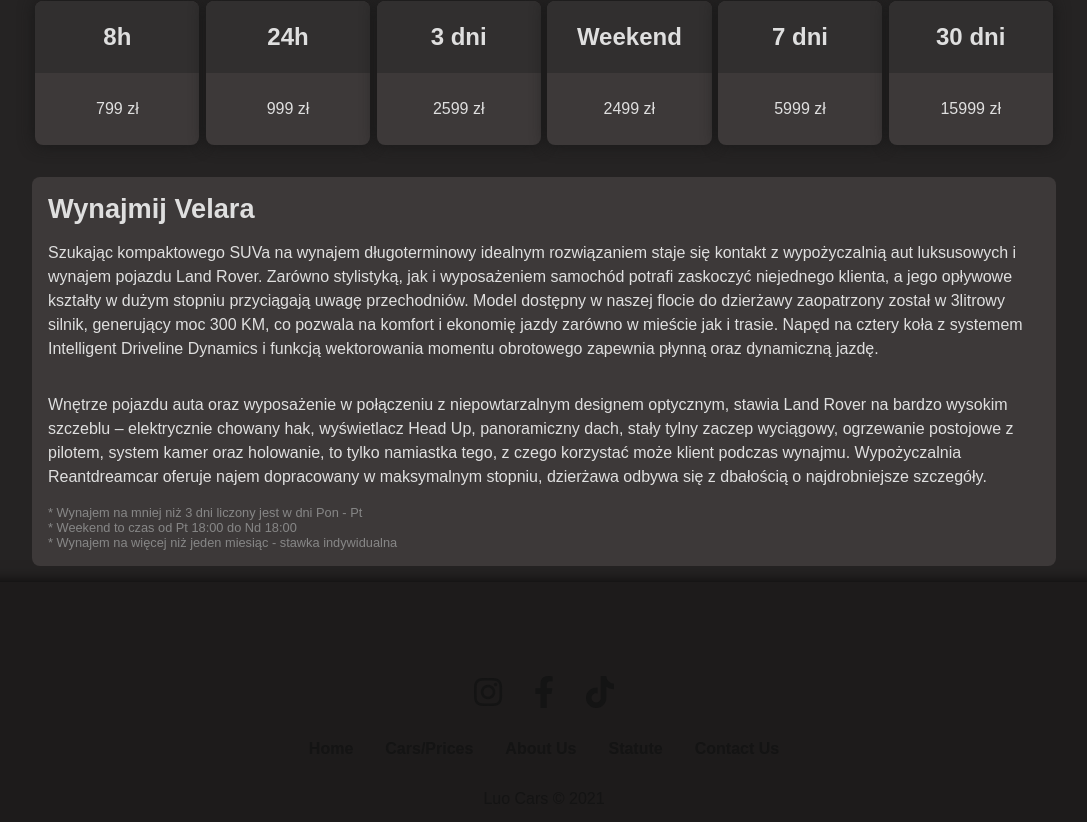
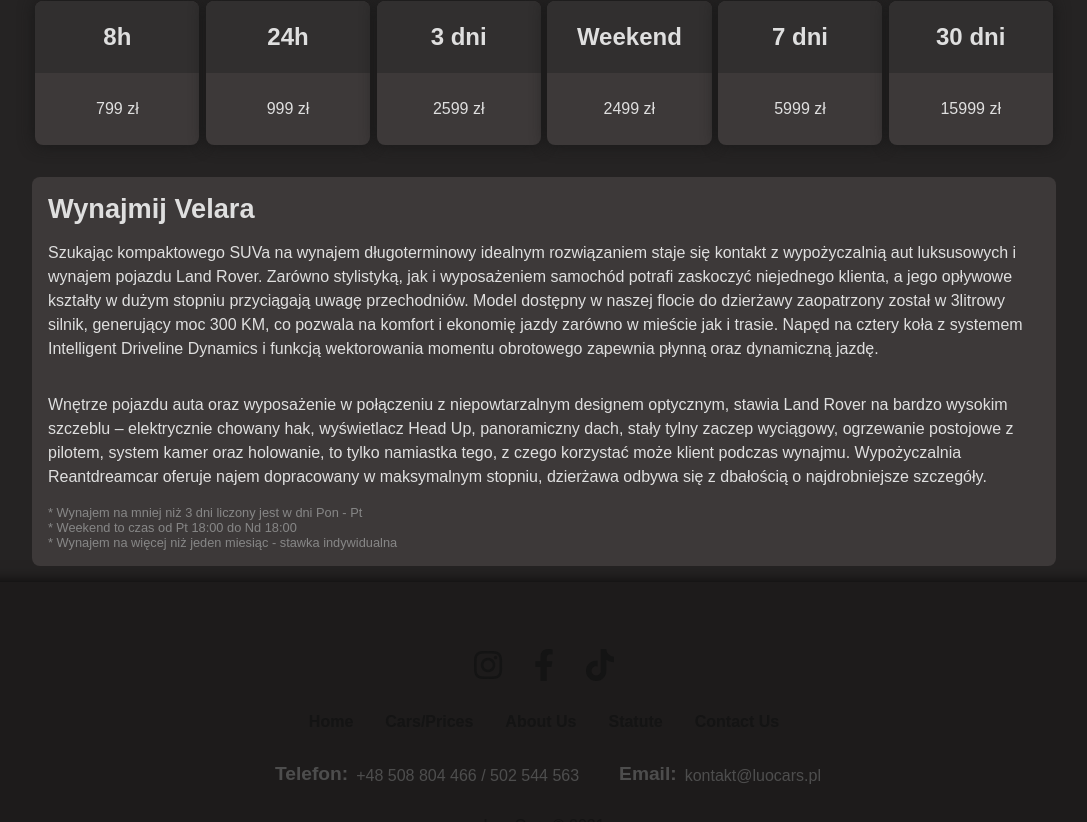
Before and after one commit to Przemek-Ter/CarRentalWebsite, a React (Create React App) app: page /cars/range-rover-velar in a window 1280 px wide. Shown: the part 679-1501 px from the top of the page, without its empty margins (96-1183 px from the left). Built offline with nearby package versions, Linux system fonts and the light colour scheme; a web font is replaced by a local one.

Commit message:
Fixed Footer

```diff
--- a/src/components/footer/Footer.js
+++ b/src/components/footer/Footer.js
@@ -43,6 +43,17 @@ function Footer() {
                     </ul>
                 </div>
 
+                <div className="footer-contact">
+                    <div className="footer-contact-phone">
+                        <p className="footer-contact-title" >Telefon:</p>
+                        <p className="footer-contact-content" >+48 508 804 466 / 502 544 563</p>
+                    </div>
+                    <div className="footer-contact-email">
+                        <p className="footer-contact-title" >Email:</p>
+                        <p className="footer-contact-content" >kontakt@luocars.pl</p>
+                    </div>
+                </div>
+
                 <p>Luo Cars &copy; 2021</p>
 
             </div>
--- a/src/components/footer/FooterStyle.css
+++ b/src/components/footer/FooterStyle.css
@@ -75,6 +75,26 @@
     transform: scale(1.1);
 }
 
+/* Contsct Section */
+
+.footer-contact {
+    display: flex;
+    color: rgb(129, 129, 129);
+    filter: brightness(60%);
+}
+
+.footer-contact-phone, .footer-contact-email {
+    display: flex;
+    align-items: flex-end;
+    margin: 0 1rem;
+}
+
+.footer-contact-title {
+    margin: 0 0.5rem;
+    font-weight: bold;
+    font-size: 1.2rem;
+}
+
 /* Legal stuff */
 
 .footer-wraper p {
```
Also changed, not shown: src/components/carPage/CarPageComponent.js (+0 -7 lines).
